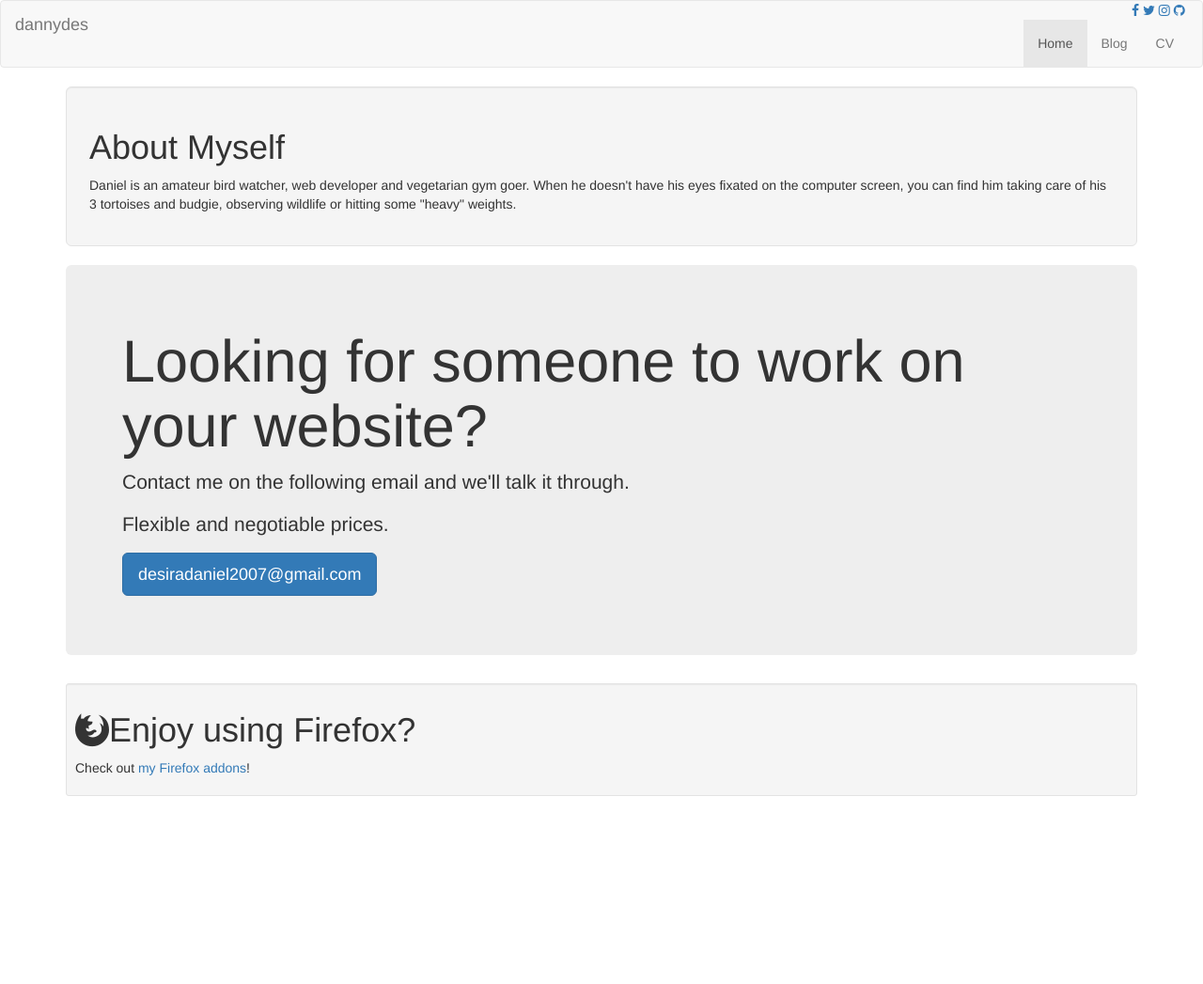
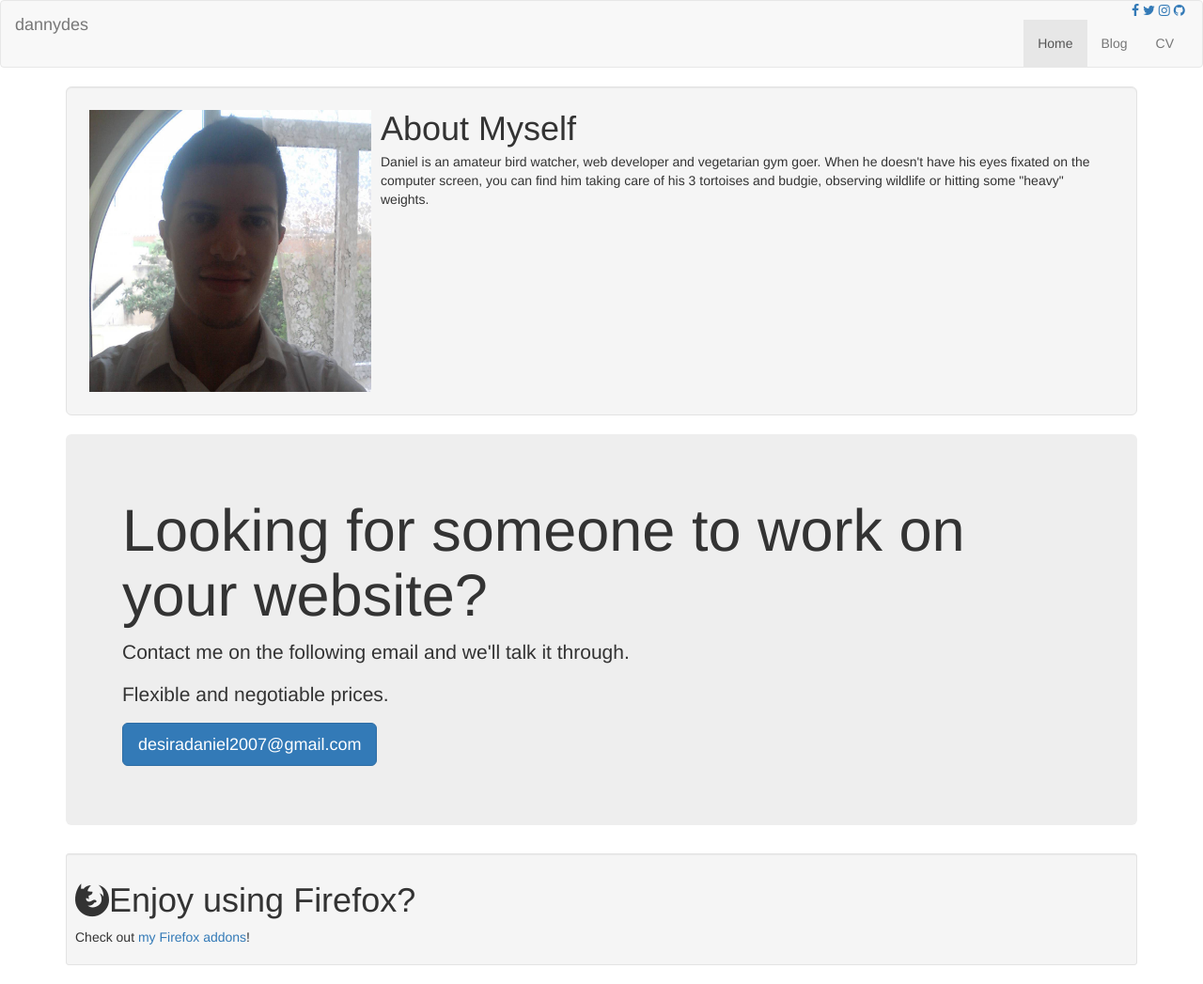
Before and after one commit to dannydes/dannydes.github.io, a Jekyll site: the page built from index.html, in a window 1280 px wide. Shown: the whole page at 94% size. Built offline with Jekyll 4.4.1, drawn with Linux system fonts in a browser that asks for light colours; nearby versions of some CDN libraries; before the commit the page ends 900 px from its top, so only the background shows below that.

Commit message:
added a nice photo of me

```diff
--- a/index.html
+++ b/index.html
@@ -3,10 +3,15 @@ layout: default
 title: dannydes
 ---
 
-<div class="well well-lg">
-	<h1>About Myself</h1>
-	<p>Daniel is an amateur bird watcher, web developer and vegetarian gym goer. When he doesn't have his eyes fixated on the computer screen, you can find him
-	taking care of his 3 tortoises and budgie, observing wildlife or hitting some "heavy" weights.</p>
+<div class="media well well-lg">
+	<div class="media-left">
+		<img class="media-object" src="{{ site.url }}img/danieldesira.jpg" alt="picture of myself" height="300" width="300">
+	</div>
+	<div class="media-body">
+		<h1 class="media-heading">About Myself</h1>
+		<p>Daniel is an amateur bird watcher, web developer and vegetarian gym goer. When he doesn't have his eyes fixated on the computer screen, you can find him
+		taking care of his 3 tortoises and budgie, observing wildlife or hitting some "heavy" weights.</p>
+	</div>
 </div>
 
 <div class="jumbotron">
```
Also changed, not shown: img/danieldesira.jpg (added), img/glyphicons-halflings-white.png (deleted), img/glyphicons-halflings.png (deleted).
